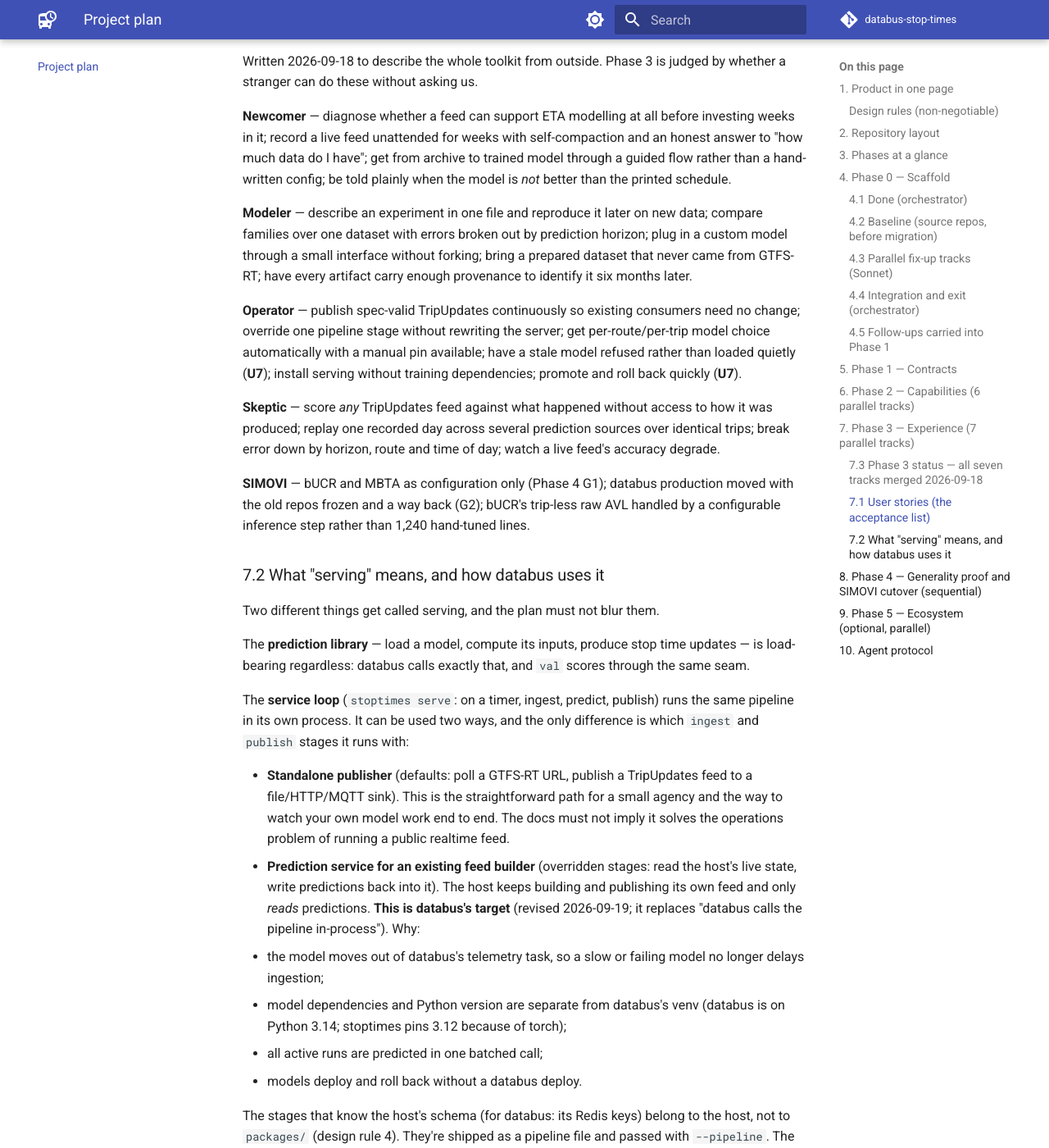
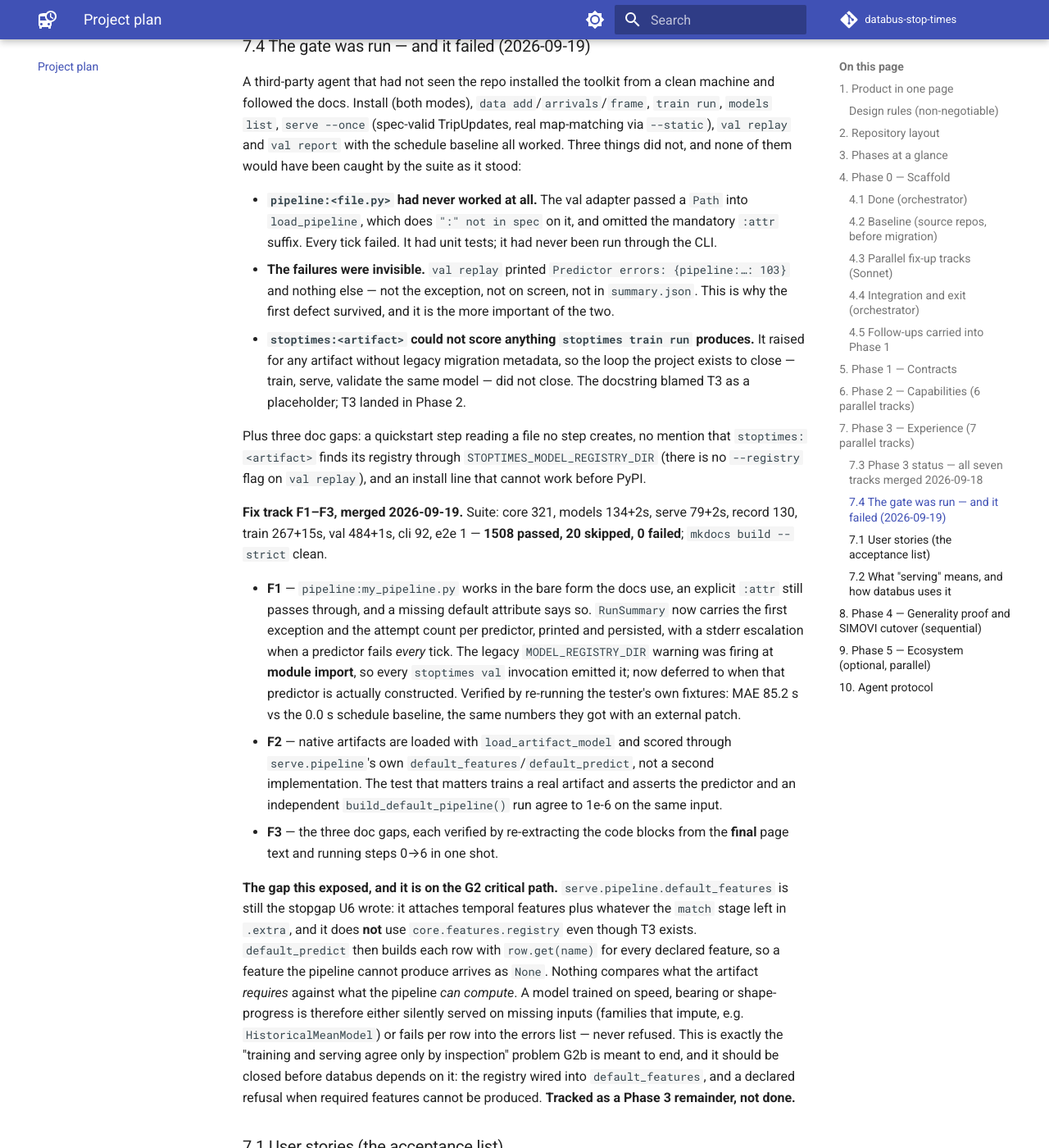
Before and after one commit to simovilab/databus-stop-times, an MkDocs documentation site: the page built from docs/PLAN.md, in a window 1280 px wide and 1400 px high, scrolled down 10974 px. Shown: the whole window at 82% size. Built offline with MkDocs 1.6.1 and Material for MkDocs 9.7.7, drawn with Linux system fonts in a browser that asks for light colours; comment, search, counter and statistics services are not loaded; some of the changed text lies outside the part shown.

Commit message:
docs: the clean-machine gate found three real defects; record them
§7.4 records what a stranger following the docs hit (a `pipeline:` predictor
that had never run through the CLI, 103 failures with the cause nowhere, and
native artifacts that could not be validated at all), the F1-F3 fixes, and the
gap they exposed: `default_features` still ignores `core.features.registry`,
so a model's declared features are never checked against what serving can
compute. That one is on the G2 critical path.

Co-Authored-By: Claude Opus 5 <noreply@anthropic.com>
Claude-Session: https://claude.ai/code/session_01Jb2h48xBWRyn2Sw9128acN

```diff
--- a/docs/PLAN.md
+++ b/docs/PLAN.md
@@ -1,8 +1,9 @@
 # stoptimes — implementation plan
 
-Status: **Phase 3 tracks all merged (2026-09-18)** — 1497 passed, 20 skipped; the clean-machine quickstart gate has
-**not** been run yet · next: run that gate, then Phase 4 (note G4 now precedes G2a — see §8) ·
-branch `feat/stoptimes-scaffold`, not pushed (the account has read-only access to the remote) · last updated 2026-09-19 (serving target for databus revised, §7.2 / G2)
+Status: **Phase 3 tracks merged; the clean-machine gate has been run and its findings fixed (2026-09-19)** —
+1508 passed, 20 skipped · next: close the serving feature-contract gap (§7.4), then Phase 4
+(note G4 now precedes G2a — see §8) ·
+branch `feat/stoptimes-scaffold`, not pushed (the account has read-only access to the remote) · last updated 2026-09-19 (serving target revised §7.2/G2; gate run and fix track merged §7.4)
 
 This is the working plan for turning SIMOVI's ETA research code (`gtfs-eta`) and its
 validation tool (`etaval`) into **stoptimes**: a general toolkit that lets anyone with
@@ -329,6 +330,59 @@ still the legacy agency-specific CLI (U5, folds into G1); a `val` leaf subcomman
 is no root namespace module, so verbs import from their packages (U4, **user decision, ties to
 the naming question**).
 
+### 7.4 The gate was run — and it failed (2026-09-19)
+
+A third-party agent that had not seen the repo installed the toolkit from a clean machine and
+followed the docs. Install (both modes), `data add`/`arrivals`/`frame`, `train run`, `models list`,
+`serve --once` (spec-valid TripUpdates, real map-matching via `--static`), `val replay` and
+`val report` with the schedule baseline all worked. Three things did not, and none of them would
+have been caught by the suite as it stood:
+
+- **`pipeline:<file.py>` had never worked at all.** The val adapter passed a `Path` into
+  `load_pipeline`, which does `":" not in spec` on it, and omitted the mandatory `:attr` suffix.
+  Every tick failed. It had unit tests; it had never been run through the CLI.
+- **The failures were invisible.** `val replay` printed `Predictor errors: {pipeline:…: 103}` and
+  nothing else — not the exception, not on screen, not in `summary.json`. This is why the first
+  defect survived, and it is the more important of the two.
+- **`stoptimes:<artifact>` could not score anything `stoptimes train run` produces.** It raised for
+  any artifact without legacy migration metadata, so the loop the project exists to close —
+  train, serve, validate the same model — did not close. The docstring blamed T3 as a placeholder;
+  T3 landed in Phase 2.
+
+Plus three doc gaps: a quickstart step reading a file no step creates, no mention that
+`stoptimes:<artifact>` finds its registry through `STOPTIMES_MODEL_REGISTRY_DIR` (there is no
+`--registry` flag on `val replay`), and an install line that cannot work before PyPI.
+
+**Fix track F1–F3, merged 2026-09-19.** Suite: core 321, models 134+2s, serve 79+2s, record 130,
+train 267+15s, val 484+1s, cli 92, e2e 1 — **1508 passed, 20 skipped, 0 failed**;
+`mkdocs build --strict` clean.
+
+- **F1** — `pipeline:my_pipeline.py` works in the bare form the docs use, an explicit `:attr`
+  still passes through, and a missing default attribute says so. `RunSummary` now carries the
+  first exception and the attempt count per predictor, printed and persisted, with a stderr
+  escalation when a predictor fails *every* tick. The legacy `MODEL_REGISTRY_DIR` warning was
+  firing at **module import**, so every `stoptimes val` invocation emitted it; now deferred to
+  when that predictor is actually constructed. Verified by re-running the tester's own fixtures:
+  MAE 85.2 s vs the 0.0 s schedule baseline, the same numbers they got with an external patch.
+- **F2** — native artifacts are loaded with `load_artifact_model` and scored through
+  `serve.pipeline`'s own `default_features`/`default_predict`, not a second implementation. The
+  test that matters trains a real artifact and asserts the predictor and an independent
+  `build_default_pipeline()` run agree to 1e-6 on the same input.
+- **F3** — the three doc gaps, each verified by re-extracting the code blocks from the **final**
+  page text and running steps 0→6 in one shot.
+
+**The gap this exposed, and it is on the G2 critical path.** `serve.pipeline.default_features` is
+still the stopgap U6 wrote: it attaches temporal features plus whatever the `match` stage left in
+`.extra`, and it does **not** use `core.features.registry` even though T3 exists.
+`default_predict` then builds each row with `row.get(name)` for every declared feature, so a
+feature the pipeline cannot produce arrives as `None`. Nothing compares what the artifact
+*requires* against what the pipeline *can compute*. A model trained on speed, bearing or
+shape-progress is therefore either silently served on missing inputs (families that impute, e.g.
+`HistoricalMeanModel`) or fails per row into the errors list — never refused. This is exactly the
+"training and serving agree only by inspection" problem G2b is meant to end, and it should be
+closed before databus depends on it: the registry wired into `default_features`, and a declared
+refusal when required features cannot be produced. **Tracked as a Phase 3 remainder, not done.**
+
 ### 7.1 User stories (the acceptance list)
 
 Written 2026-09-18 to describe the whole toolkit from outside. Phase 3 is judged by whether a
```
